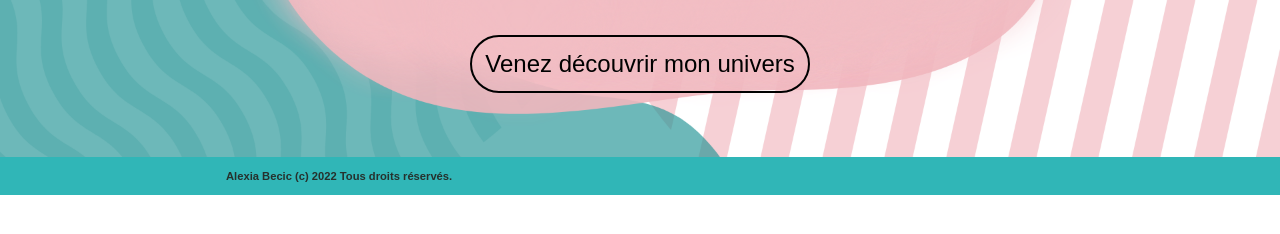
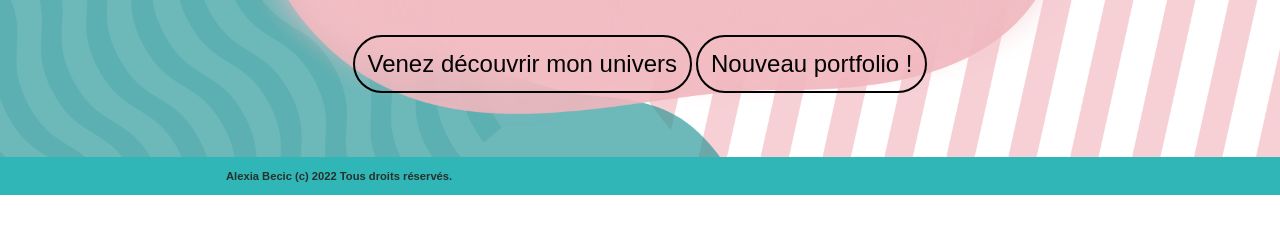
Before and after one commit to alexia-becic/site, a plain HTML site: page index.html in a window 1280 px wide. Shown: the part 502-736 px from the top of the page. Drawn offline with nearby package versions, Linux system fonts and the light colour scheme; a web font is replaced by a local one.

Commit message:
Update index.html

```diff
--- a/index.html
+++ b/index.html
@@ -42,6 +42,12 @@
 		        Venez d&eacute;couvrir mon univers
 		        </a>
 	        </button>
+			<button class="button"
+		    type="button">
+		        <a class="click" href="https://alexia-becic.github.io/protfolio/">
+		        Nouveau portfolio !
+		        </a>
+	        </button>
 		</div>
 	</section>
 		</div>
```
